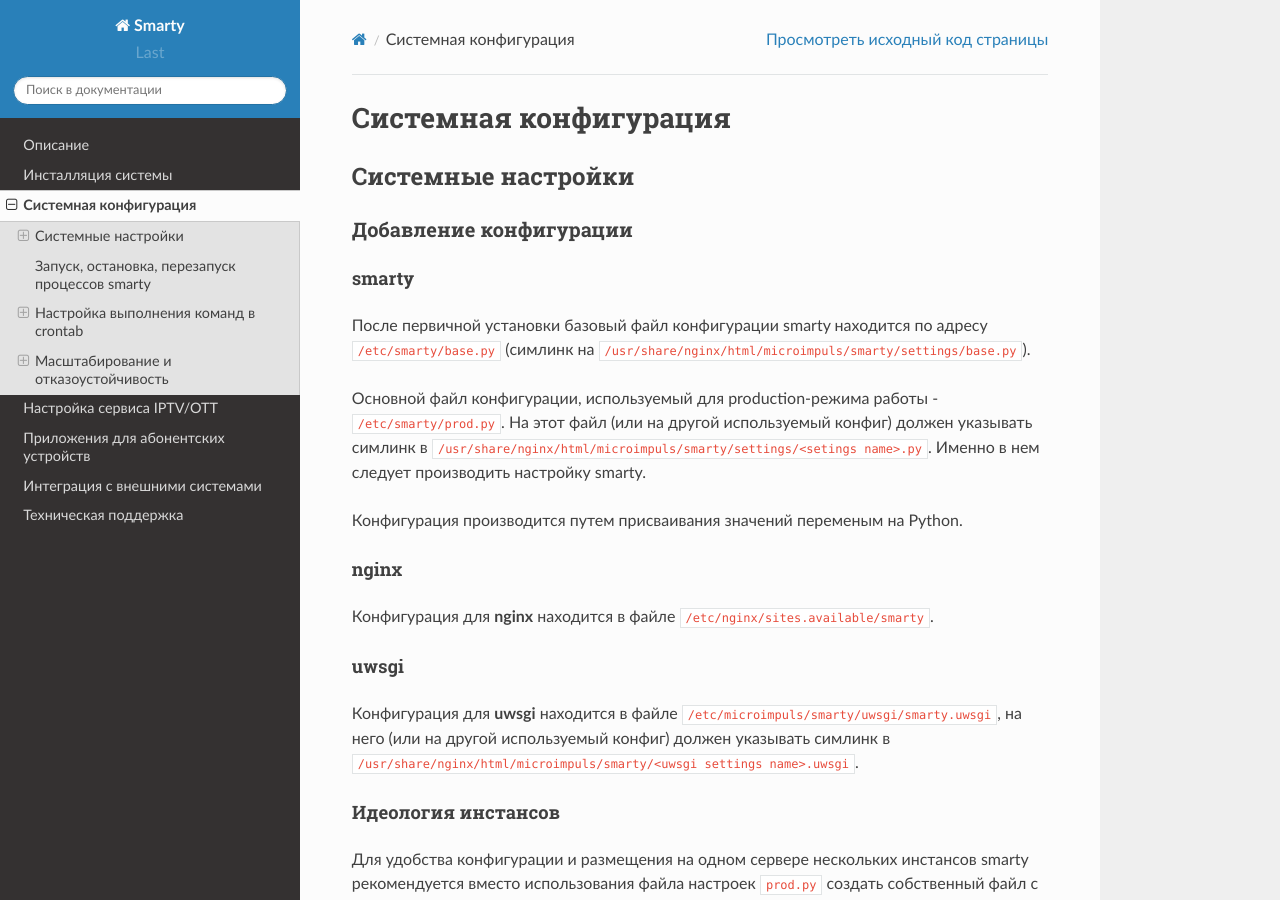
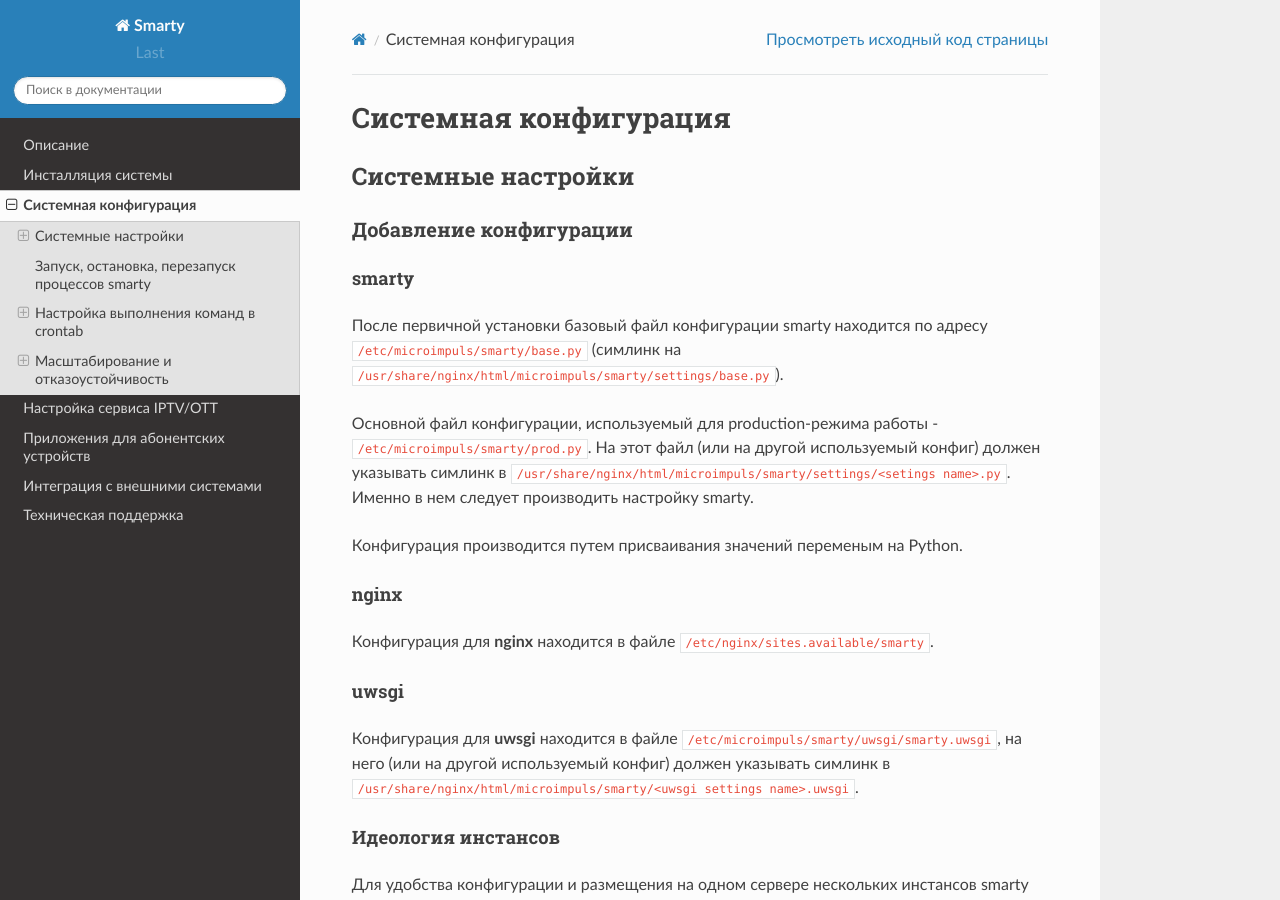
Before and after one commit to sergey-yakovlev/smarty-docs, a Sphinx documentation site: the page built from source/system_configuration.rst, in a window 1280 px wide and 900 px high. Built offline with Sphinx 7.4.7 and the Read the Docs theme 2.0.0, drawn with Linux system fonts in a browser that asks for light colours.

Commit message:
исправление неточностей

```diff
--- a/source/installation.rst
+++ b/source/installation.rst
@@ -44,7 +44,7 @@
     sudo pip install -r /usr/share/nginx/html/microimpuls/smarty/requirements.txt
 
 После установки пакета smarty-base создается конфигурационный файл для nginx в ``/etc/nginx/sites-available/smarty``.
-По-умолчанию настроен на домен ``smarty.example.com`` и слушает порт ``80`` и ``8080``.
+По-умолчанию настроен на домен ``smarty.example.com`` и слушает порт ``80`` и ``8180``.
 
 Файлы Web-приложения smarty размещаются в ``/usr/share/nginx/html/microimpuls/smarty``.
 
--- a/source/system_configuration.rst
+++ b/source/system_configuration.rst
@@ -19,10 +19,10 @@
 smarty
 ~~~~~~
 
-После первичной установки базовый файл конфигурации smarty находится по адресу ``/etc/smarty/base.py``
+После первичной установки базовый файл конфигурации smarty находится по адресу ``/etc/microimpuls/smarty/base.py``
 (симлинк на ``/usr/share/nginx/html/microimpuls/smarty/settings/base.py``).
 
-Основной файл конфигурации, используемый для production-режима работы - ``/etc/smarty/prod.py``.
+Основной файл конфигурации, используемый для production-режима работы - ``/etc/microimpuls/smarty/prod.py``.
 На этот файл (или на другой используемый конфиг) должен указывать симлинк в ``/usr/share/nginx/html/microimpuls/smarty/settings/<setings name>.py``.
 Именно в нем следует производить настройку smarty.
 
```
